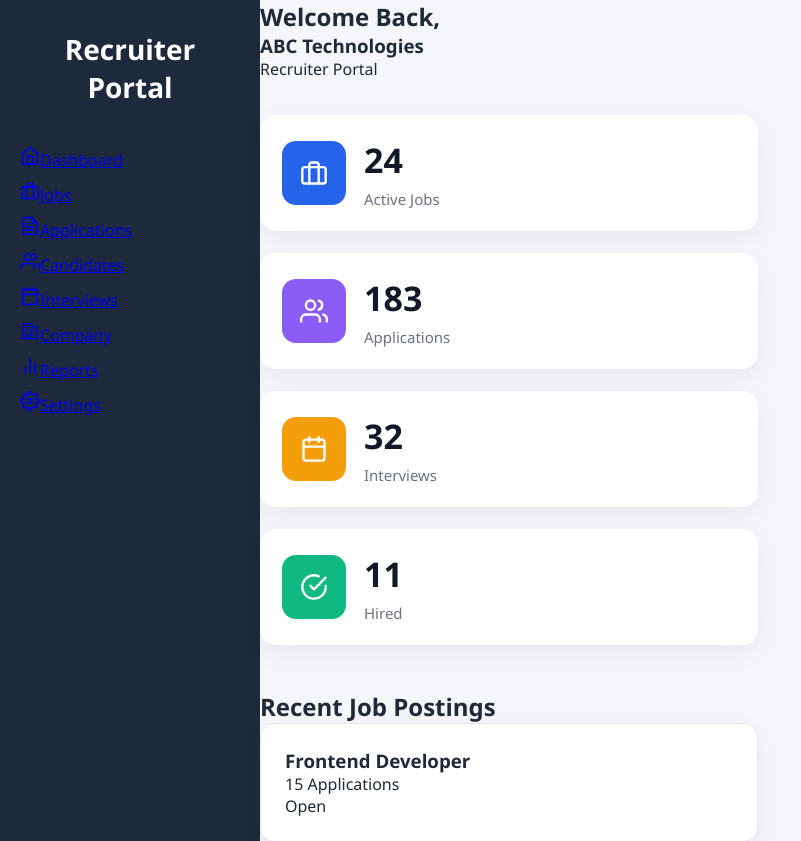
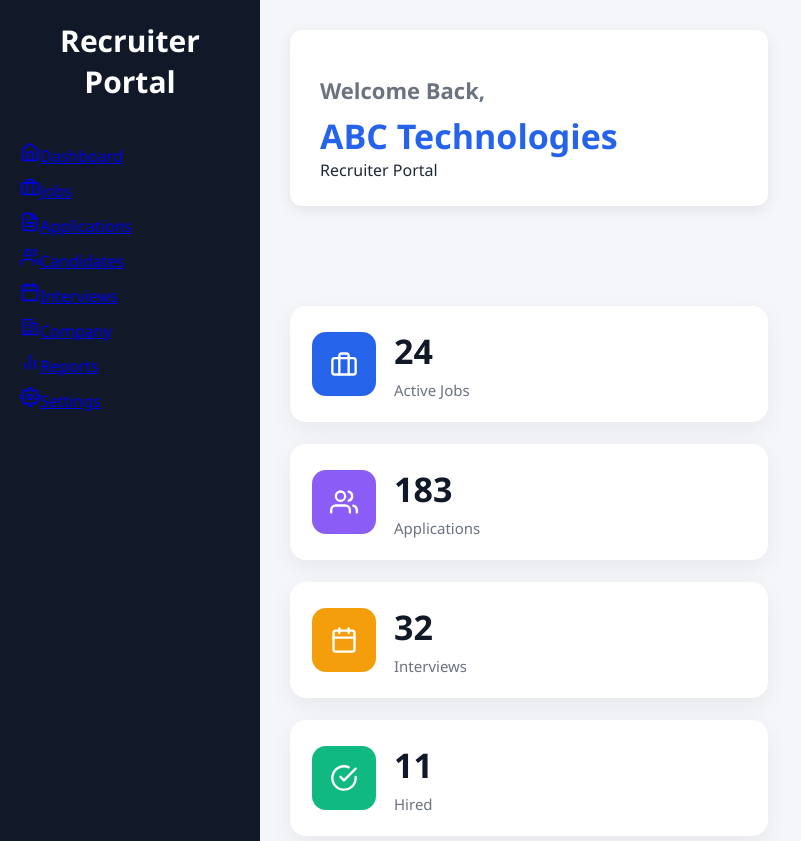
Before and after one commit to hemantbirla/smart-applicant-tracking-system, a React (Vite) app: page /recruiter/dashboard in a window 1280 px wide. Shown: the top 841 px of the page, without its empty margins (0-801 px from the left). Built offline with nearby package versions, Linux system fonts and the light colour scheme; no server answers.

Commit message:
Complete recruiter dashboard page

```diff
--- a/src/pages/RecruiterDashboard/RecruiterDashboard.jsx
+++ b/src/pages/RecruiterDashboard/RecruiterDashboard.jsx
@@ -1,17 +1,20 @@
 import RecruiterLayout from "../../layouts/RecruiterLayout";
 
 import DashboardHeader from "../../components/dashboard/DashboardHeader";
+
 import RecruiterStats from "../../components/dashboard/recruiter/RecruiterStats";
 import RecentJobs from "../../components/dashboard/recruiter/RecentJobs";
 import RecentCandidates from "../../components/dashboard/recruiter/RecentCandidates";
+import QuickActions from "../../components/dashboard/recruiter/QuickActions";
+import CompanySummary from "../../components/dashboard/recruiter/CompanySummary";
 
+import "../../styles/recruiter-dashboard.css";
 import { recruiterHeader } from "../../constants/recruiterDashboardData";
-import QuickActions from "../../components/Dashboard/recruiter/QuickActions";
-import CompanySummary from "../../components/Dashboard/recruiter/CompanySummary";
 
 const RecruiterDashboard = () => {
   return (
     <RecruiterLayout>
+      <div className="recruiter-dashboard">
         <DashboardHeader
           title={recruiterHeader.title}
           greeting={recruiterHeader.greeting}
@@ -24,8 +27,11 @@
         <RecentJobs />
 
         <RecentCandidates />
+
         <QuickActions />
+
         <CompanySummary />
+      </div>
     </RecruiterLayout>
   );
 };
--- a/src/styles/recruiter-dashboard.css
+++ b/src/styles/recruiter-dashboard.css
@@ -381,3 +381,39 @@
     }
 
 }
+
+.recruiter-dashboard {
+  display: flex;
+  flex-direction: column;
+  gap: 30px;
+  padding: 30px;
+}
+
+.recruiter-section {
+  background: #ffffff;
+  border-radius: 12px;
+  padding: 24px;
+  box-shadow: 0 4px 15px rgba(0, 0, 0, 0.08);
+}
+
+.recruiter-section-title {
+  font-size: 24px;
+  font-weight: 700;
+  margin-bottom: 20px;
+  color: #111827;
+}
+
+@media (max-width: 768px) {
+  .recruiter-dashboard {
+    padding: 20px;
+    gap: 20px;
+  }
+
+  .recruiter-section {
+    padding: 18px;
+  }
+
+  .recruiter-section-title {
+    font-size: 20px;
+  }
+}
```
Lines whose indentation alone changed are shown as unchanged.
